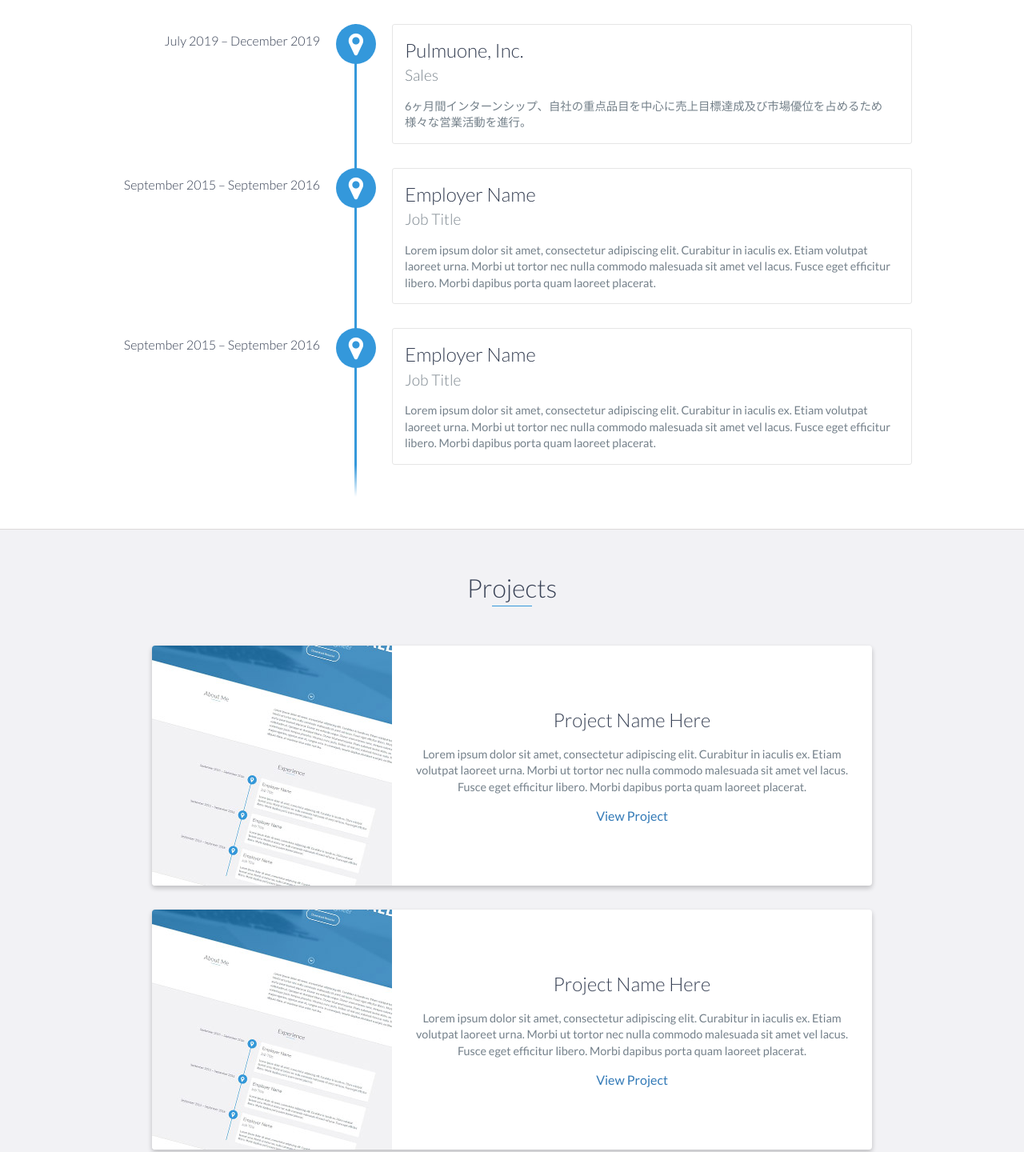
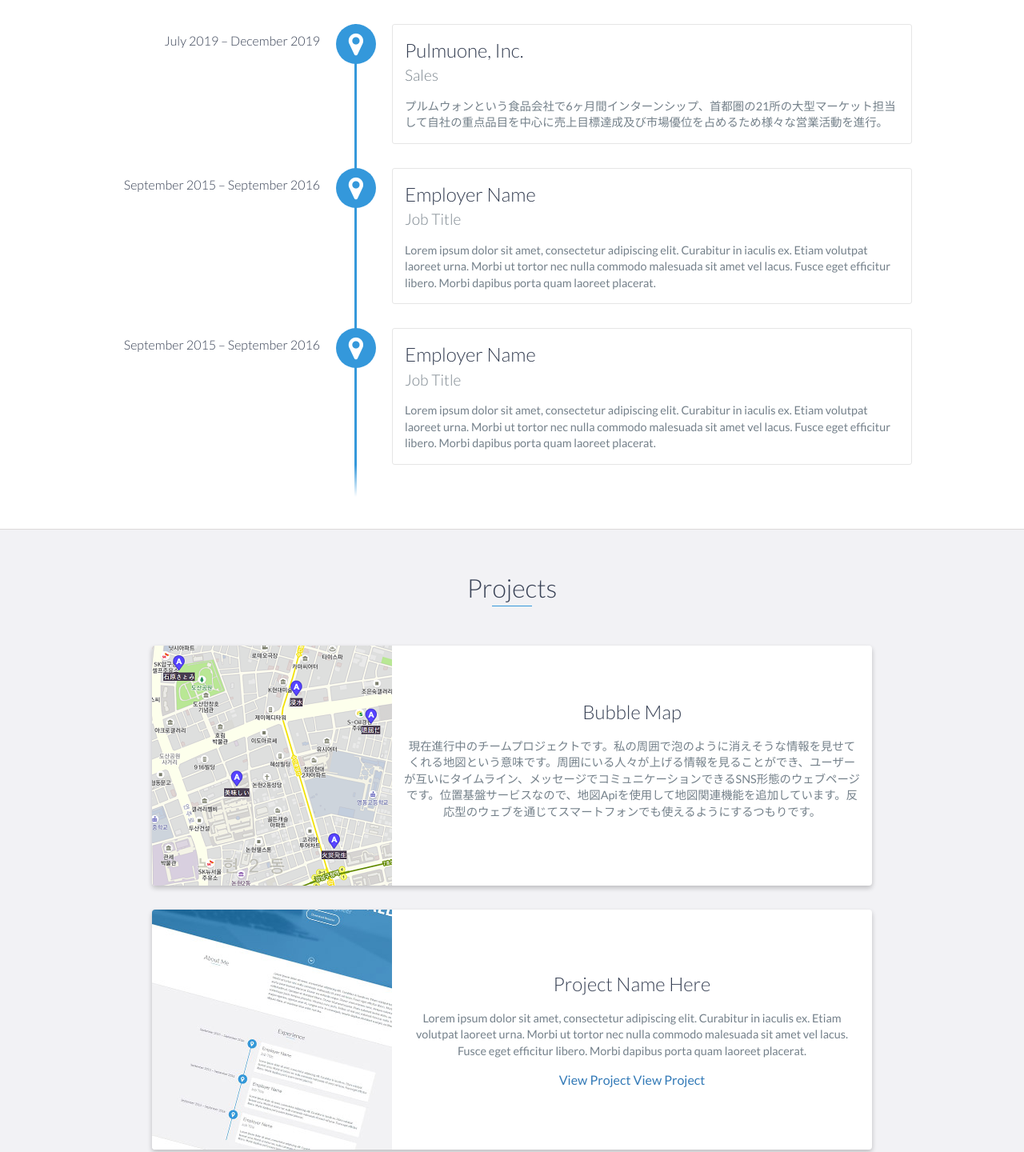
Before and after one commit to 20hun/20hun.github.io, a website: page index.html in a window 1280 px wide. Shown: the part 1780-3220 px from the top of the page at 80% size. Drawn offline with nearby package versions, Linux system fonts and the light colour scheme.

Commit message:
1237update

```diff
--- a/index.html
+++ b/index.html
@@ -128,7 +128,7 @@
                 <h3>Pulmuone, Inc.</h3>
                 <h4>Sales</h4>
                 <p>
-                 6ヶ月間インターンシップ、自社の重点品目を中心に売上目標達成及び市場優位を占めるため様々な営業活動を進行。
+                 プルムウォンという食品会社で6ヶ月間インターンシップ、首都圏の21所の大型マーケット担当して自社の重点品目を中心に売上目標達成及び市場優位を占めるため様々な営業活動を進行。
                 </p>
             </div>
 
@@ -157,15 +157,14 @@
             <div class="row">
                 <div class="project shadow-large">
                     <div class="project-image">
-                        <img src="images/project.jpg" />
+                        <img src="images/a4-project4.png" />
                     </div>
                     <!-- End .project-image -->
                     <div class="project-info">
-                        <h3>Project Name Here</h3>
+                        <h3>Bubble Map</h3>
                         <p>
-                            Lorem ipsum dolor sit amet, consectetur adipiscing elit. Curabitur in iaculis ex. Etiam volutpat laoreet urna. Morbi ut tortor nec nulla commodo malesuada sit amet vel lacus. Fusce eget efficitur libero. Morbi dapibus porta quam laoreet placerat.
-                        </p>
-                        <a href="https://github.com/20hun/Eclipse-java-mybatis-html-javascript">View Project</a>
+                            現在進行中のチームプロジェクトです。私の周囲で泡のように消えそうな情報を見せてくれる地図という意味です。周囲にいる人々が上げる情報を見ることができ、ユーザーが互いにタイムライン、メッセージでコミュニケーションできるSNS形態のウェブページです。位置基盤サービスなので、地図Apiを使用して地図関連機能を追加しています。反応型のウェブを通じてスマートフォンでも使えるようにするつもりです。
+                            </p>
                     </div>
                     <!-- End .project-info -->
                 </div>
@@ -182,6 +181,7 @@
                             Lorem ipsum dolor sit amet, consectetur adipiscing elit. Curabitur in iaculis ex. Etiam volutpat laoreet urna. Morbi ut tortor nec nulla commodo malesuada sit amet vel lacus. Fusce eget efficitur libero. Morbi dapibus porta quam laoreet placerat.
                         </p>
                         <a href="#">View Project</a>
+                        <a href="https://github.com/20hun/Eclipse-java-mybatis-html-javascript">View Project</a>
                     </div>
                     <!-- End .project-info -->
                 </div>
```
Also changed, not shown: images/a4-project4.png (added).
